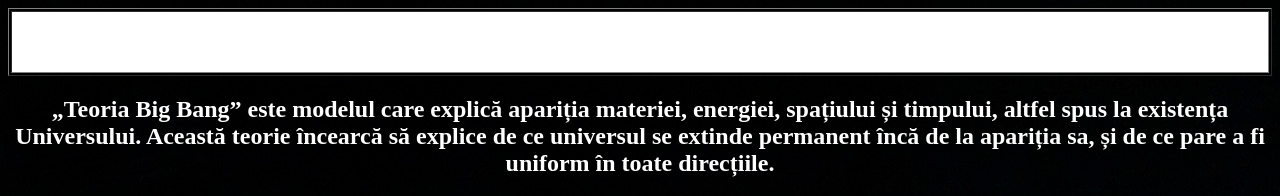
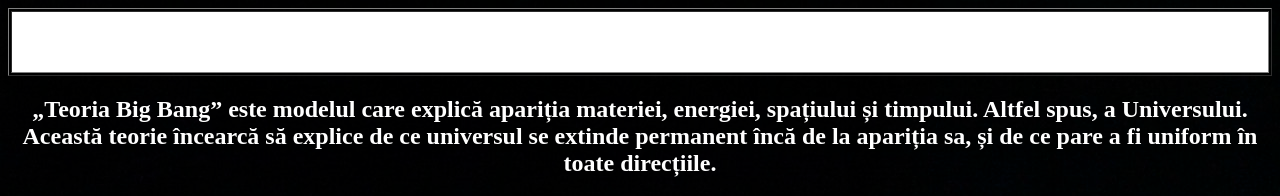
Before and after one commit to mariustelcean96/2013-cls-10, a plain HTML site: page bigbang.html in a window 1280 px wide. Shown: the top 196 px of the page. Drawn offline with Linux system fonts and the light colour scheme.

Commit message:
Update bigbang.html

```diff
--- a/bigbang.html
+++ b/bigbang.html
@@ -9,7 +9,7 @@
 </tr>
 </table>
 
-<font color="white"><h2 align="center"> „Teoria Big Bang” este modelul care explică apariția materiei, energiei, spațiului și timpului, altfel spus la existența Universului. Această teorie încearcă să explice de ce universul se extinde permanent încă de la apariția sa, și de ce pare a fi uniform în toate direcțiile.</h2>
+<font color="white"><h2 align="center"> „Teoria Big Bang” este modelul care explică apariția materiei, energiei, spațiului și timpului. Altfel spus, a Universului. Această teorie încearcă să explice de ce universul se extinde permanent încă de la apariția sa, și de ce pare a fi uniform în toate direcțiile.</h2>
 
 <table border="2">
 <tr>
```
